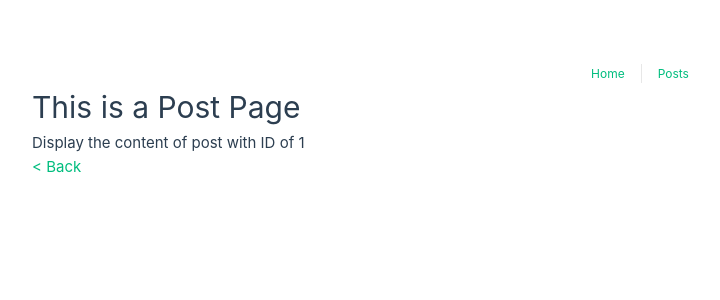
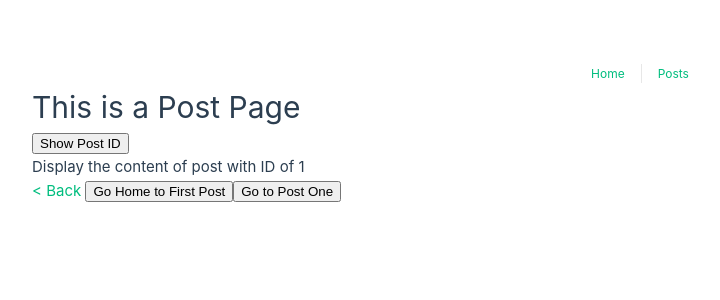
Before and after one commit to Emmanuel687/Vue-Composition_API, a Vue app: page /postDetail/1 in a window 1280 px wide. Shown: the top 300 px of the page, without its empty margins (0-720 px from the left). Built offline with nearby package versions, Linux system fonts and the light colour scheme.

Commit message:
Added UseRouter

```diff
--- a/src/views/PostDetailView.vue
+++ b/src/views/PostDetailView.vue
@@ -1,9 +1,13 @@
 <template>
 	<div class="posts">
 		<h1>This is a Post Page</h1>
+		<button @click="showPostId">Show Post ID</button>
 		<p>Display the content of post with ID of {{ route.params.id }}</p>
 		<p>
 			<RouterLink to="/posts">&lt; Back </RouterLink>
+			<button @click="goHomeIn3Seconds">Go Home to First Post</button>
+			<button @click="goToPostOne">Go to Post One</button>
+
 		</p>
 
 	</div>
@@ -12,8 +16,28 @@
 <script setup>
 import { RouterLink } from "vue-router";
 import { vAutofocus } from "../directives/vAutoFocus";
-import { useRoute } from "vue-router";
+import { useRoute, useRouter } from "vue-router";
+const route = useRoute()
+const router = useRouter()
 
+const showPostId = () => {
+	alert(route.params.id)
+}
 
-const route = useRoute()
+const goHomeIn3Seconds = () => {
+	setTimeout(() => router.push("/postDetail/:id")
+		, 3000)
+}
+
+const goToPostOne = () => {
+	router.push(
+		{
+			name: "PostDetail",
+			params: {
+				id: "id1"
+			}
+		}
+	)
+
+}
 </script>
```
